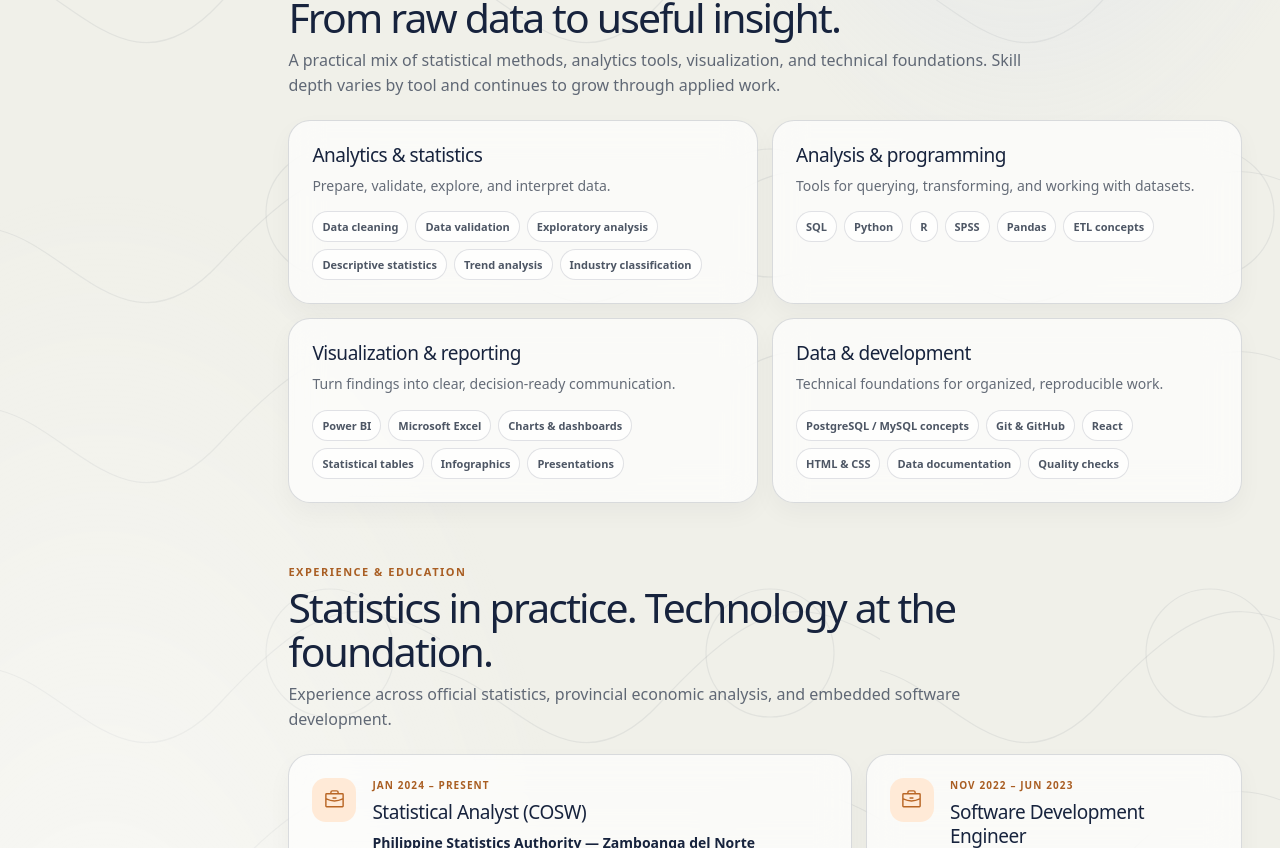
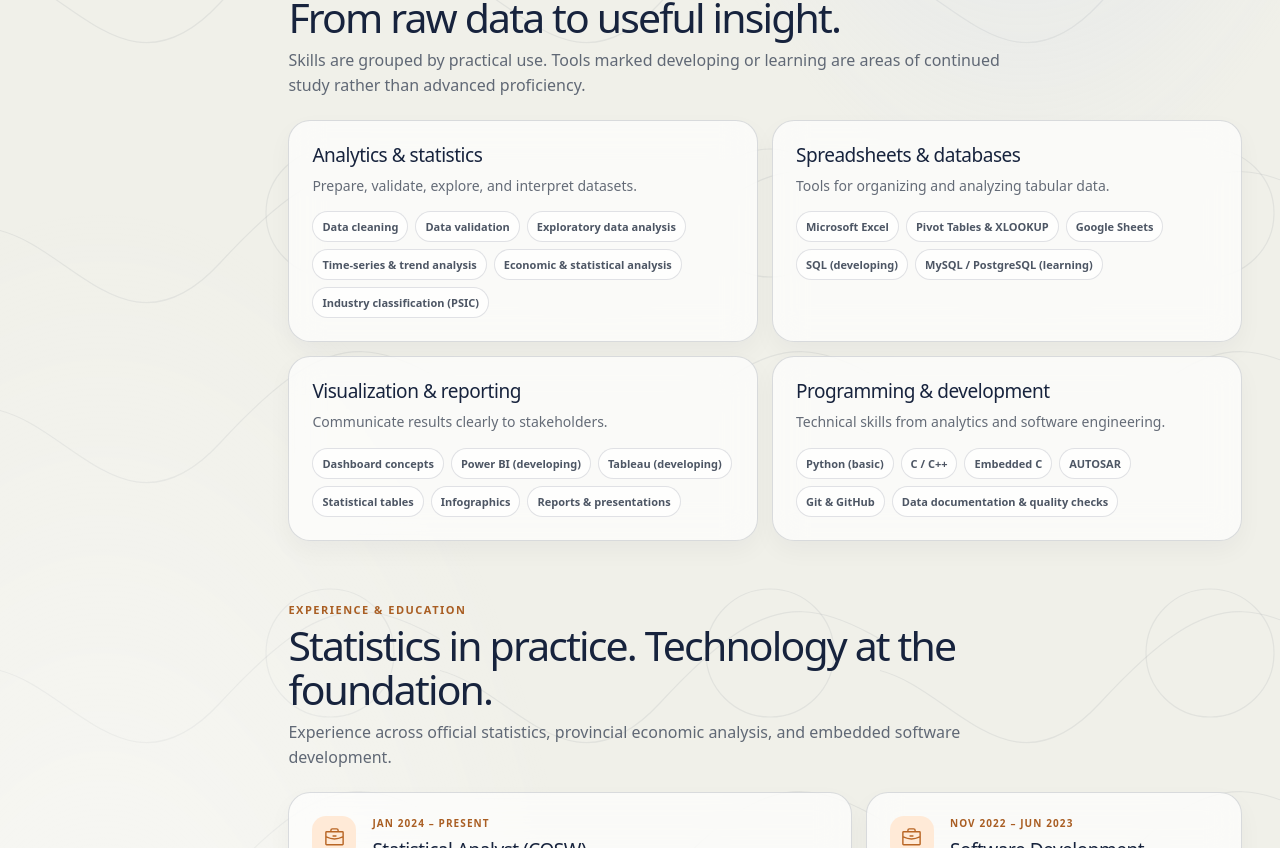
Before and after one commit to marianodags/My-Portfolio, a React (Vite) app: page / in a window 1280 px wide. Shown: the part 1187-2035 px from the top of the page. Built offline with nearby package versions, Linux system fonts and the light colour scheme.

Commit message:
Align portfolio skills with resume proficiency levels

```diff
--- a/src/components/Skills.jsx
+++ b/src/components/Skills.jsx
@@ -1,2 +1,2 @@
-const groups=[{title:"Analytics & statistics",description:"Prepare, validate, explore, and interpret data.",skills:["Data cleaning","Data validation","Exploratory analysis","Descriptive statistics","Trend analysis","Industry classification"]},{title:"Analysis & programming",description:"Tools for querying, transforming, and working with datasets.",skills:["SQL","Python","R","SPSS","Pandas","ETL concepts"]},{title:"Visualization & reporting",description:"Turn findings into clear, decision-ready communication.",skills:["Power BI","Microsoft Excel","Charts & dashboards","Statistical tables","Infographics","Presentations"]},{title:"Data & development",description:"Technical foundations for organized, reproducible work.",skills:["PostgreSQL / MySQL concepts","Git & GitHub","React","HTML & CSS","Data documentation","Quality checks"]}];
-export default function Skills(){return <section id="skills" className="section-pad skills-section"><div className="section-wrap"><div className="section-head"><p className="kicker">Skills & toolkit</p><h2>From raw data to useful insight.</h2><p>A practical mix of statistical methods, analytics tools, visualization, and technical foundations. Skill depth varies by tool and continues to grow through applied work.</p></div><div className="skills-grid">{groups.map(group=><article className="skill-card" key={group.title}><h3>{group.title}</h3><p>{group.description}</p><div className="skill-tags">{group.skills.map(skill=><span key={skill}>{skill}</span>)}</div></article>)}</div></div></section>}
+const groups=[{title:"Analytics & statistics",description:"Prepare, validate, explore, and interpret datasets.",skills:["Data cleaning","Data validation","Exploratory data analysis","Time-series & trend analysis","Economic & statistical analysis","Industry classification (PSIC)"]},{title:"Spreadsheets & databases",description:"Tools for organizing and analyzing tabular data.",skills:["Microsoft Excel","Pivot Tables & XLOOKUP","Google Sheets","SQL (developing)","MySQL / PostgreSQL (learning)"]},{title:"Visualization & reporting",description:"Communicate results clearly to stakeholders.",skills:["Dashboard concepts","Power BI (developing)","Tableau (developing)","Statistical tables","Infographics","Reports & presentations"]},{title:"Programming & development",description:"Technical skills from analytics and software engineering.",skills:["Python (basic)","C / C++","Embedded C","AUTOSAR","Git & GitHub","Data documentation & quality checks"]}];
+export default function Skills(){return <section id="skills" className="section-pad skills-section"><div className="section-wrap"><div className="section-head"><p className="kicker">Skills & toolkit</p><h2>From raw data to useful insight.</h2><p>Skills are grouped by practical use. Tools marked developing or learning are areas of continued study rather than advanced proficiency.</p></div><div className="skills-grid">{groups.map(group=><article className="skill-card" key={group.title}><h3>{group.title}</h3><p>{group.description}</p><div className="skill-tags">{group.skills.map(skill=><span key={skill}>{skill}</span>)}</div></article>)}</div></div></section>}
```
